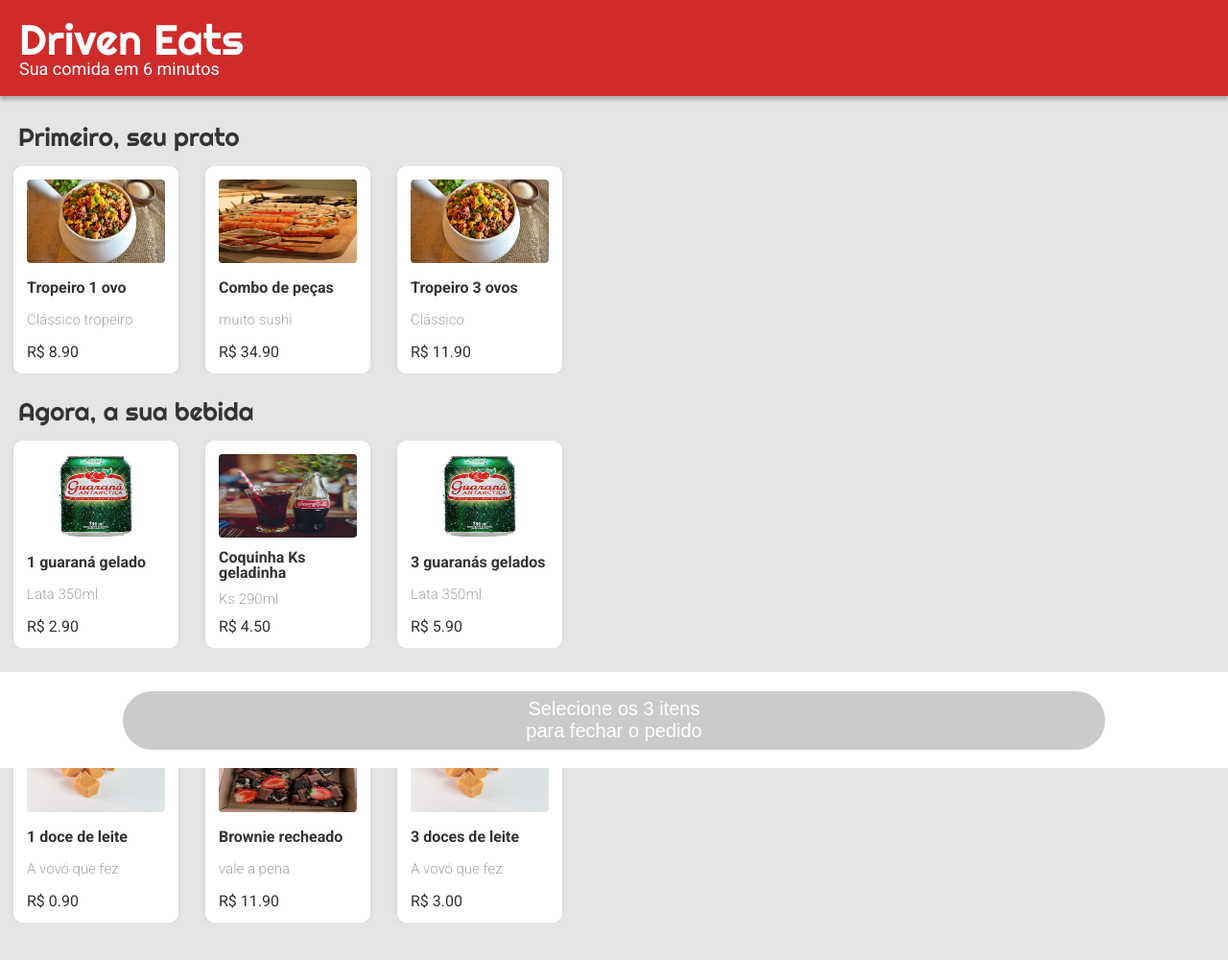
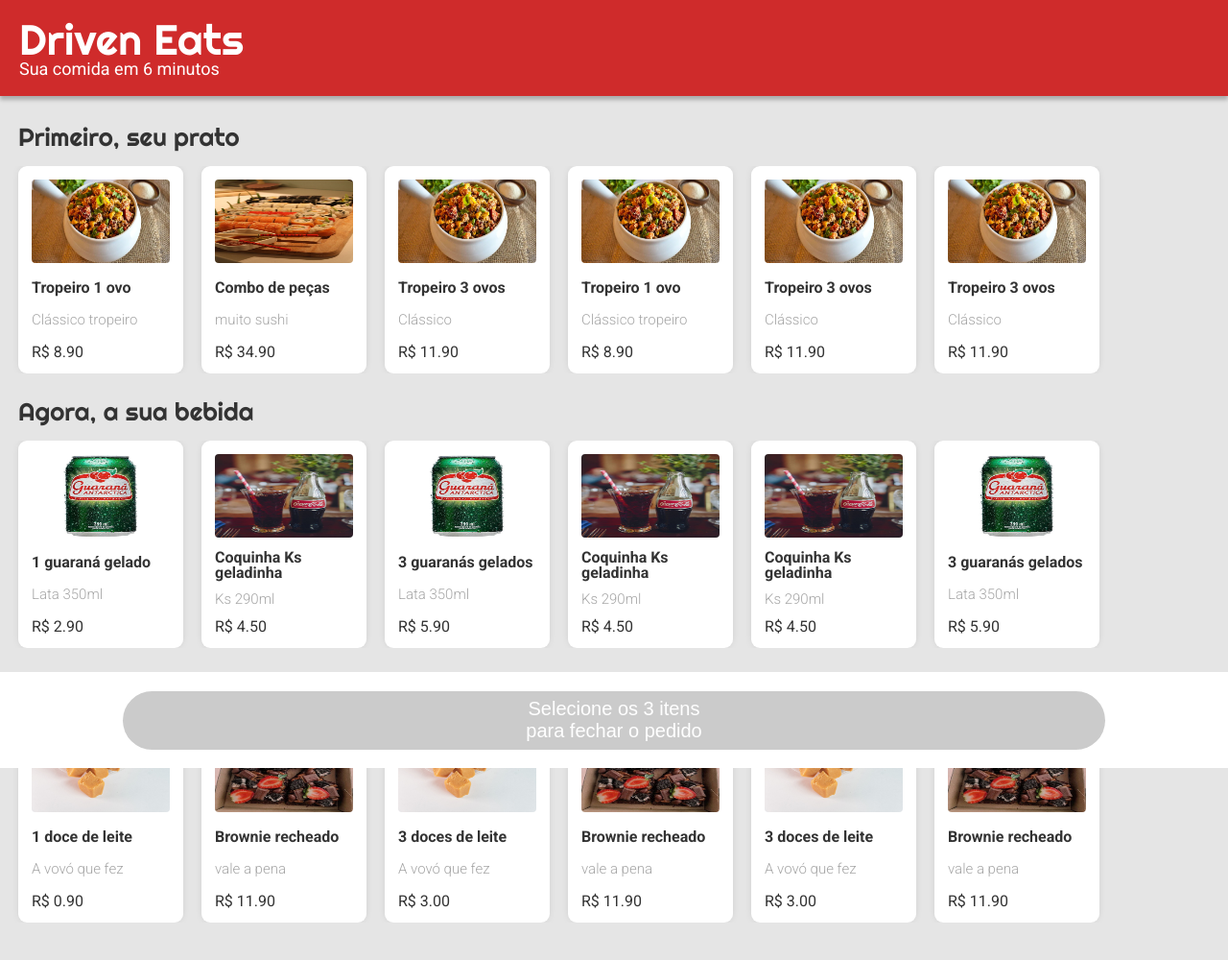
Before and after one commit to jao45gg/projeto3-driveneats, a plain HTML site: page index.html in a window 1280 px wide. Shown: the whole page at 96% size. Drawn offline with nearby package versions, Linux system fonts and the light colour scheme.

Commit message:
ajustes finos #3

```diff
--- a/css/style.css
+++ b/css/style.css
@@ -99,9 +99,8 @@ nav h1 {
 
 nav section main {
     display: flex;
-    justify-content: space-around;
     align-items: center;
-    width: 600px;
+    width: 100%;
 }
 
 nav section main div {
@@ -117,6 +116,7 @@ nav section main div {
     box-sizing: border-box;
     padding: 14px;
     position: relative;
+    margin-left: 19px;
 }
 
 nav section main div h3 {
@@ -141,8 +141,8 @@ ion-icon {
     color: #32B72F;
     font-size: 19px;
     position: absolute;
-    right: 2vw;
-    bottom: 1.7vh;
+    right: 11px;
+    bottom: 14px;
 }
 
 .none {
--- a/index.html
+++ b/index.html
@@ -74,6 +74,45 @@
                     </p>
                     <ion-icon name="checkmark-circle-sharp" class="none"></ion-icon>
                 </div>
+                <div onclick="selecPrato(this)">
+                    <img src="./img/Receita-de-Feijao-tropeiro-e-sua-tradicao.webp">
+                    <h2>
+                        Tropeiro 1 ovo
+                    </h2>
+                    <h3>
+                        Clássico tropeiro
+                    </h3>
+                    <p>
+                        R$ 8.90
+                    </p>
+                    <ion-icon name="checkmark-circle-sharp" class="none"></ion-icon>
+                </div>
+                <div onclick="selecPrato(this)">
+                    <img src="./img/Receita-de-Feijao-tropeiro-e-sua-tradicao.webp">
+                    <h2>
+                        Tropeiro 3 ovos
+                    </h2>
+                    <h3>
+                        Clássico
+                    </h3>
+                    <p>
+                        R$ 11.90
+                    </p>
+                    <ion-icon name="checkmark-circle-sharp" class="none"></ion-icon>
+                </div>
+                <div onclick="selecPrato(this)">
+                    <img src="./img/Receita-de-Feijao-tropeiro-e-sua-tradicao.webp">
+                    <h2>
+                        Tropeiro 3 ovos
+                    </h2>
+                    <h3>
+                        Clássico
+                    </h3>
+                    <p>
+                        R$ 11.90
+                    </p>
+                    <ion-icon name="checkmark-circle-sharp" class="none"></ion-icon>
+                </div>
             </main>
         </section>
         <h1>
@@ -91,6 +130,45 @@
                     </h3>
                     <p>
                         R$ 2.90
+                    </p>
+                    <ion-icon name="checkmark-circle-sharp" class="none"></ion-icon>
+                </div>
+                <div onclick="selecBebida(this)">
+                    <img src="./img/coca.jpeg">
+                    <h2>
+                        Coquinha Ks geladinha
+                    </h2>
+                    <h3>
+                        Ks 290ml
+                    </h3>
+                    <p>
+                        R$ 4.50
+                    </p>
+                    <ion-icon name="checkmark-circle-sharp" class="none"></ion-icon>
+                </div>
+                <div onclick="selecBebida(this)">
+                    <img src="./img/104907601_1GG.jpg">
+                    <h2>
+                        3 guaranás gelados
+                    </h2>
+                    <h3>
+                        Lata 350ml
+                    </h3>
+                    <p>
+                        R$ 5.90
+                    </p>
+                    <ion-icon name="checkmark-circle-sharp" class="none"></ion-icon>
+                </div>
+                <div onclick="selecBebida(this)">
+                    <img src="./img/coca.jpeg">
+                    <h2>
+                        Coquinha Ks geladinha
+                    </h2>
+                    <h3>
+                        Ks 290ml
+                    </h3>
+                    <p>
+                        R$ 4.50
                     </p>
                     <ion-icon name="checkmark-circle-sharp" class="none"></ion-icon>
                 </div>
@@ -166,6 +244,45 @@
                     </p>
                     <ion-icon name="checkmark-circle-sharp" class="none"></ion-icon>
                 </div>
+                <div onclick="selecSobremesa(this)">
+                    <img src="./img/brownie.jpeg">
+                    <h2>
+                        Brownie recheado
+                    </h2>
+                    <h3>
+                        vale a pena
+                    </h3>
+                    <p>
+                        R$ 11.90
+                    </p>
+                    <ion-icon name="checkmark-circle-sharp" class="none"></ion-icon>
+                </div>
+                <div onclick="selecSobremesa(this)">
+                    <img src="./img/doce-de-leite-macio-1.jpg">
+                    <h2>
+                        3 doces de leite
+                    </h2>
+                    <h3>
+                        A vovó que fez
+                    </h3>
+                    <p>
+                        R$ 3.00
+                    </p>
+                    <ion-icon name="checkmark-circle-sharp" class="none"></ion-icon>
+                </div>
+                <div onclick="selecSobremesa(this)">
+                    <img src="./img/brownie.jpeg">
+                    <h2>
+                        Brownie recheado
+                    </h2>
+                    <h3>
+                        vale a pena
+                    </h3>
+                    <p>
+                        R$ 11.90
+                    </p>
+                    <ion-icon name="checkmark-circle-sharp" class="none"></ion-icon>
+                </div>
             </main>
         </section>
     </nav>
```
